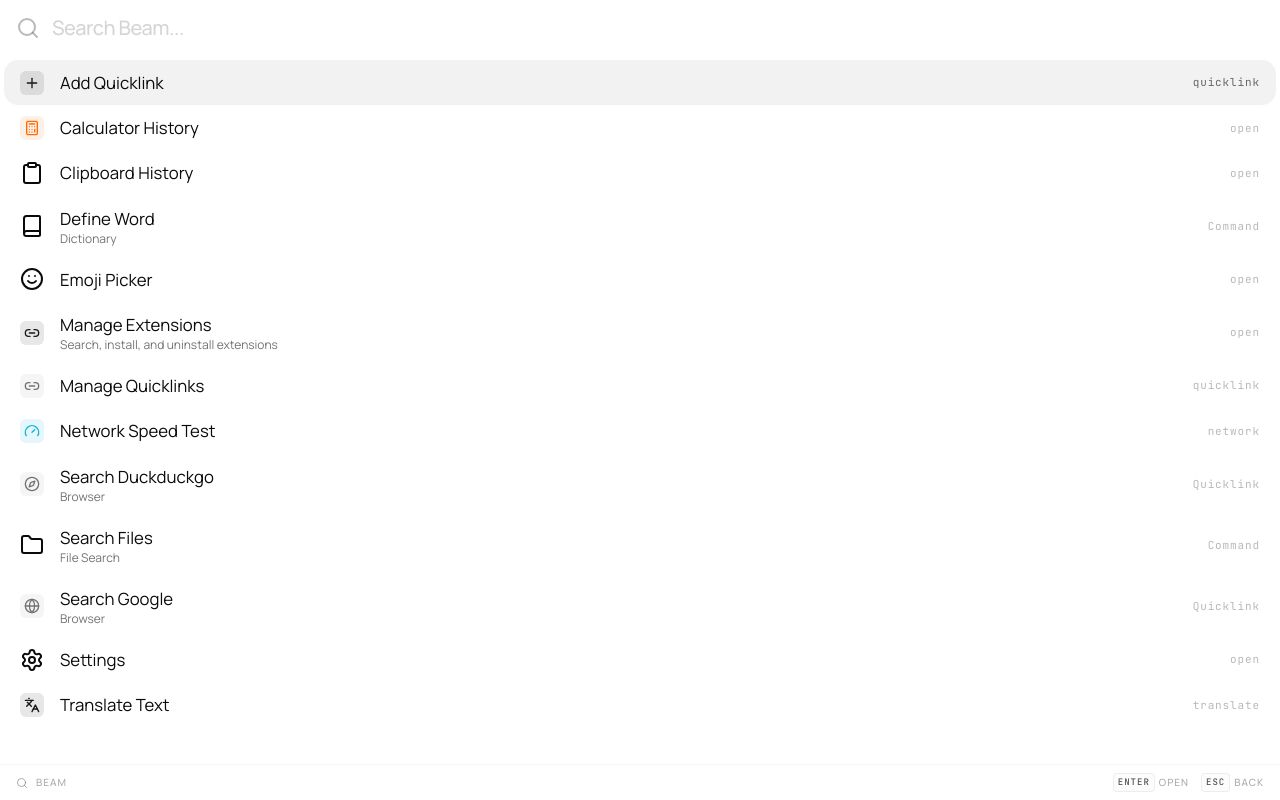
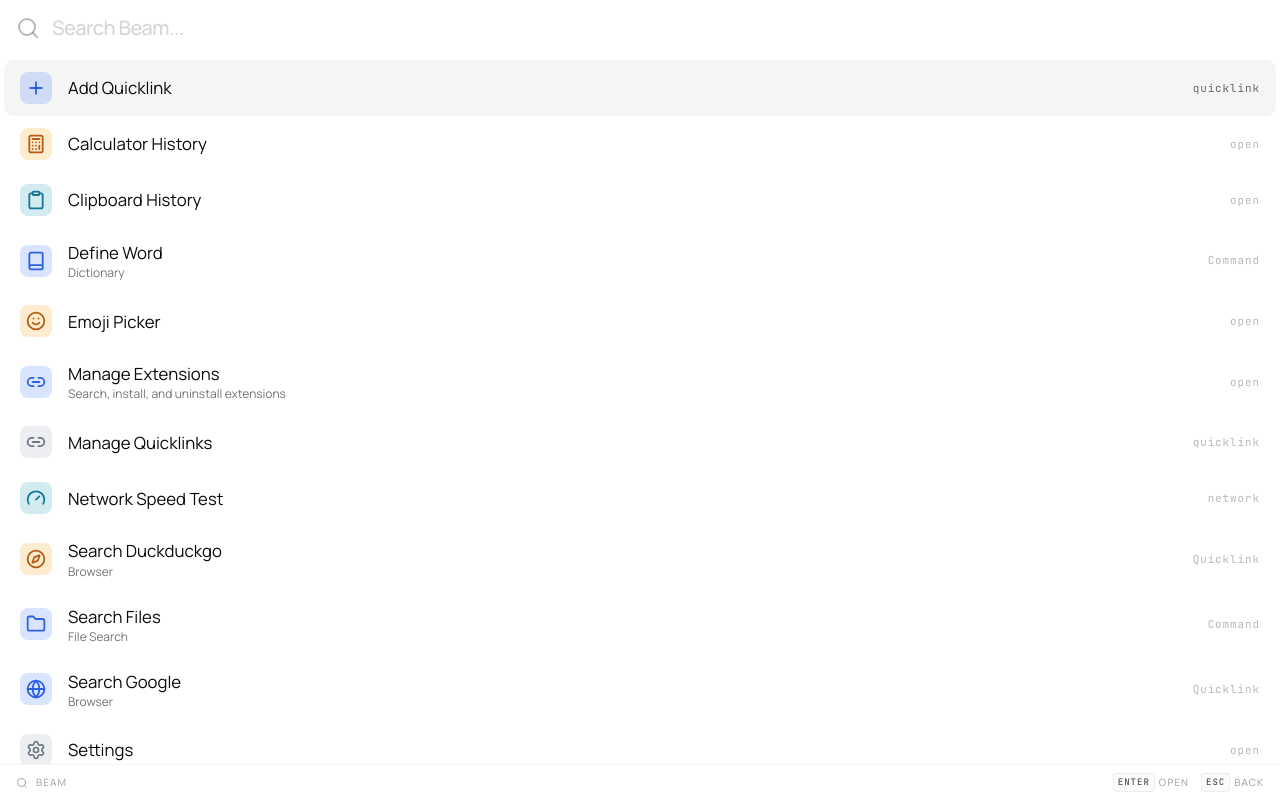
Before and after one commit to krishkalaria12/beam, a React (Vite) app: page / in a window 1280 px wide. Built offline with nearby package versions, Linux system fonts and the light colour scheme.

Commit message:
refine command icon styling and enable hover on query-required rows

```diff
--- a/src/command-registry/components/registry-command-row.tsx
+++ b/src/command-registry/components/registry-command-row.tsx
@@ -62,7 +62,6 @@
   return (
     <BaseCommandRow
       value={`${command.id} ${command.title} ${command.keywords.join(" ")}`}
-      disabled={isDisabled}
       onSelect={() => {
         if (isDisabled) {
           return;
--- a/src/components/icons/command-icon.tsx
+++ b/src/components/icons/command-icon.tsx
@@ -21,8 +21,14 @@
   className?: string;
 }) {
   return (
-    <div className={cn("flex size-6 items-center justify-center rounded-sm", toneClass, className)}>
-      <Icon className="size-4" />
+    <div
+      className={cn(
+        "flex size-8 shrink-0 items-center justify-center rounded-md",
+        toneClass,
+        className,
+      )}
+    >
+      <Icon className="size-5 stroke-[2.15]" />
     </div>
   );
 }
@@ -42,7 +48,7 @@
       return (
         <UnifiedIcon
           icon={iconReference}
-          className={cn("size-6 rounded-sm object-cover", className)}
+          className={cn("size-8 rounded-md object-cover", className)}
           fallback={<IconChip icon={Link2} toneClass={toneClassName("primary")} className={className} />}
         />
       );
@@ -55,7 +61,7 @@
       return (
         <UnifiedIcon
           icon={iconPath}
-          className={cn("size-6 rounded-sm object-cover", className)}
+          className={cn("size-8 rounded-md object-cover", className)}
           fallback={<IconChip icon={Search} toneClass={toneClassName("neutral")} className={className} />}
         />
       );
@@ -73,10 +79,18 @@
   }
 
   return (
-    <UnifiedIcon
-      icon={icon}
-      className={cn("size-6 rounded-sm", className)}
-      fallback={<IconChip icon={Search} toneClass={toneClassName("neutral")} className={className} />}
-    />
+    <span
+      className={cn(
+        "flex size-8 shrink-0 items-center justify-center rounded-md",
+        "bg-[var(--icon-neutral-bg)] text-[var(--icon-neutral-fg)]",
+        className,
+      )}
+    >
+      <UnifiedIcon
+        icon={icon}
+        className="size-5"
+        fallback={<Search className="size-5 stroke-[2.15]" />}
+      />
+    </span>
   );
 }
--- a/src/components/icons/icon-registry.ts
+++ b/src/components/icons/icon-registry.ts
@@ -51,7 +51,7 @@
 
 import fileQuicklinkIcon from "@/assets/icons/file-icon-quicklink.png";
 
-export type IconTone = "neutral" | "primary" | "orange" | "cyan";
+export type IconTone = "neutral" | "primary" | "orange" | "cyan" | "purple" | "red";
 
 export interface CommandToneSpec {
   icon: LucideIcon;
@@ -144,12 +144,16 @@
   appearance: { icon: Settings, tone: "neutral" },
   back: { icon: History, tone: "neutral" },
   calculator: { icon: Calculator, tone: "orange" },
+  clipboard: { icon: Clipboard, tone: "cyan" },
+  dictionary: { icon: Book, tone: "primary" },
+  duckduckgo: { icon: Compass, tone: "orange" },
+  emoji: { icon: Smile, tone: "orange" },
   extension: { icon: Link2, tone: "primary" },
+  files: { icon: Folder, tone: "primary" },
+  google: { icon: Globe, tone: "primary" },
   layout: { icon: FileSearch, tone: "neutral" },
   quicklinkcreate: { icon: Plus, tone: "primary" },
   quicklinkmanage: { icon: Link2, tone: "neutral" },
-  google: { icon: Globe, tone: "neutral" },
-  duckduckgo: { icon: Compass, tone: "neutral" },
   search: { icon: Search, tone: "neutral" },
   speedtest: { icon: Gauge, tone: "cyan" },
   theme: { icon: Smile, tone: "neutral" },
@@ -177,7 +181,7 @@
   }
 
   if (commandId.startsWith("system.")) {
-    return { icon: Power, tone: "neutral" };
+    return { icon: Power, tone: "red" };
   }
   if (commandId.startsWith("quicklinks.")) {
     return { icon: Link2, tone: "neutral" };
@@ -191,14 +195,20 @@
 
 export function toneClassName(tone: IconTone): string {
   if (tone === "primary") {
-    return "bg-primary/10 text-primary";
+    return "bg-[var(--icon-primary-bg)] text-[var(--icon-primary-fg)]";
   }
   if (tone === "orange") {
-    return "bg-orange-500/10 text-orange-500";
+    return "bg-[var(--icon-orange-bg)] text-[var(--icon-orange-fg)]";
   }
   if (tone === "cyan") {
-    return "bg-cyan-500/10 text-cyan-500";
+    return "bg-[var(--icon-cyan-bg)] text-[var(--icon-cyan-fg)]";
+  }
+  if (tone === "purple") {
+    return "bg-[var(--icon-purple-bg)] text-[var(--icon-purple-fg)]";
+  }
+  if (tone === "red") {
+    return "bg-[var(--icon-red-bg)] text-[var(--icon-red-fg)]";
   }
 
-  return "bg-muted text-muted-foreground";
+  return "bg-[var(--icon-neutral-bg)] text-[var(--icon-neutral-fg)]";
 }
--- a/src/components/ui/command.tsx
+++ b/src/components/ui/command.tsx
@@ -150,7 +150,7 @@
     <CommandPrimitive.Item
       data-slot="command-item"
       className={cn(
-        "data-selected:bg-foreground/5 data-selected:text-foreground relative flex cursor-default items-center gap-4 rounded-xl px-4 py-2.5 text-[1.05rem] outline-hidden select-none transition-colors",
+        "data-selected:bg-accent data-selected:text-accent-foreground relative flex cursor-default items-center gap-4 rounded-lg px-4 py-3 text-[1.05rem] outline-hidden select-none transition-colors",
         "group/command-item",
         className
       )}
--- a/src/index.css
+++ b/src/index.css
@@ -37,6 +37,18 @@
   --sidebar-accent-foreground: oklch(0.205 0 0);
   --sidebar-border: oklch(0.922 0 0);
   --sidebar-ring: oklch(0.708 0 0);
+  --icon-neutral-bg: rgba(148, 163, 184, 0.18);
+  --icon-neutral-fg: rgba(71, 85, 105, 0.78);
+  --icon-primary-bg: rgba(47, 107, 255, 0.18);
+  --icon-primary-fg: rgba(36, 91, 224, 0.95);
+  --icon-orange-bg: rgba(245, 158, 11, 0.2);
+  --icon-orange-fg: rgba(180, 83, 9, 0.95);
+  --icon-cyan-bg: rgba(8, 145, 178, 0.18);
+  --icon-cyan-fg: rgba(14, 116, 144, 0.96);
+  --icon-purple-bg: rgba(147, 51, 234, 0.18);
+  --icon-purple-fg: rgba(126, 34, 206, 0.96);
+  --icon-red-bg: rgba(220, 38, 38, 0.18);
+  --icon-red-fg: rgba(185, 28, 28, 0.96);
   --font-sans: "Manrope", "Ubuntu", "Noto Sans", "Segoe UI", sans-serif;
   --font-mono: "JetBrains Mono", "Fira Code", "Cascadia Mono", monospace;
 }
@@ -73,6 +85,18 @@
   --sidebar-accent-foreground: oklch(0.985 0 0);
   --sidebar-border: oklch(1 0 0 / 10%);
   --sidebar-ring: oklch(0.556 0 0);
+  --icon-neutral-bg: rgba(148, 163, 184, 0.12);
+  --icon-neutral-fg: rgba(203, 213, 225, 0.72);
+  --icon-primary-bg: rgba(59, 130, 246, 0.22);
+  --icon-primary-fg: rgba(191, 219, 254, 0.94);
+  --icon-orange-bg: rgba(245, 158, 11, 0.24);
+  --icon-orange-fg: rgba(253, 230, 138, 0.94);
+  --icon-cyan-bg: rgba(6, 182, 212, 0.24);
+  --icon-cyan-fg: rgba(165, 243, 252, 0.94);
+  --icon-purple-bg: rgba(147, 51, 234, 0.24);
+  --icon-purple-fg: rgba(233, 213, 255, 0.94);
+  --icon-red-bg: rgba(220, 38, 38, 0.24);
+  --icon-red-fg: rgba(254, 202, 202, 0.94);
 }
 
 /* Twitter Theme */
--- a/src/modules/dictionary/components/dictionary-command-item.tsx
+++ b/src/modules/dictionary/components/dictionary-command-item.tsx
@@ -14,7 +14,6 @@
   return (
     <BaseCommandRow
       value="dictionary-search"
-      disabled={!hasQuery}
       onSelect={() => {
         if (!hasQuery) {
           return;
--- a/src/modules/file-search/components/file-search-command-item.tsx
+++ b/src/modules/file-search/components/file-search-command-item.tsx
@@ -15,7 +15,6 @@
   return (
     <BaseCommandRow
       value="Search Files"
-      disabled={!hasQuery}
       onSelect={() => {
         if (!hasQuery) {
           return;
--- a/src/modules/search/components/search-command-group.tsx
+++ b/src/modules/search/components/search-command-group.tsx
@@ -47,7 +47,6 @@
           <AsyncCommandRow
             key={provider.id}
             value={query ? `${provider.title} ${query}` : provider.title}
-            disabled={!hasQuery}
             isBusy={isSearching}
             onSelect={() => {
               if (isDisabled || !hasQuery) {
```
